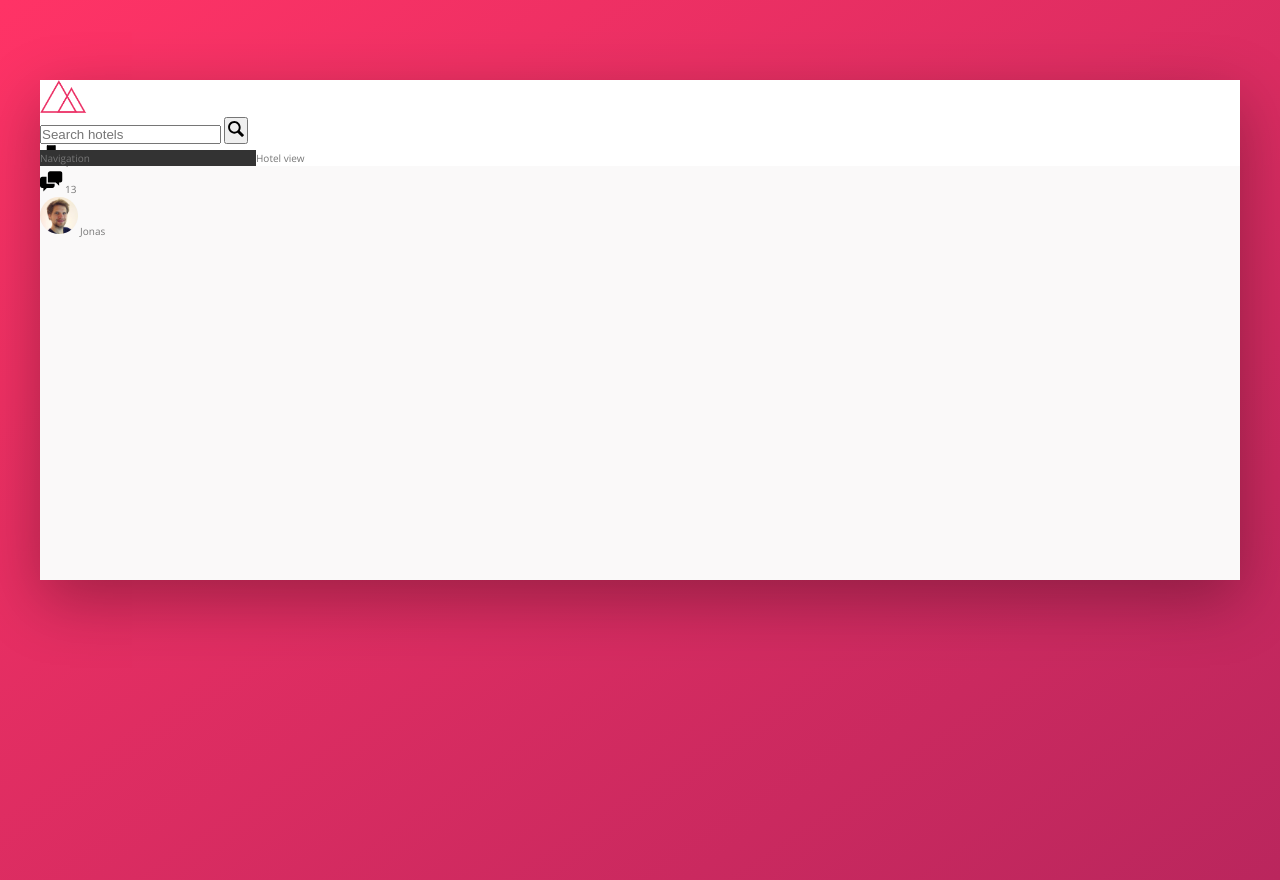
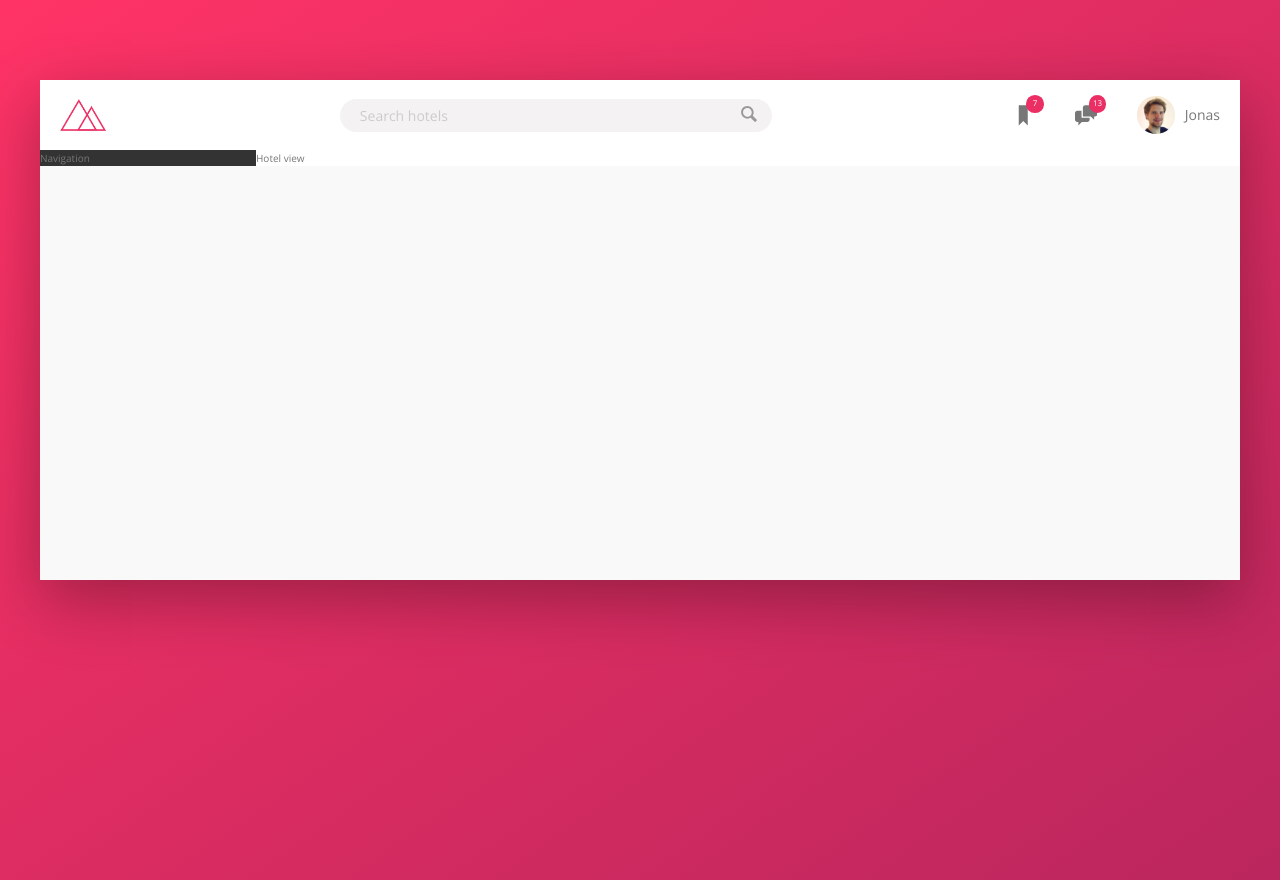
Before and after one commit to yuriandev/Trillo, a website: page index.html in a window 1280 px wide. Drawn offline with nearby package versions, Linux system fonts and the light colour scheme.

Commit message:
feat: add the header

```diff
--- a/sass/_components.scss
+++ b/sass/_components.scss
@@ -2,44 +2,112 @@
 //LOGO
 .logo {
   height: 3.25rem;
+  margin-left: 2rem;
 }
 
 ///////////////////////
 //SEARCH
 .search {
+  flex: 0 0 40%;
+  display: flex;
+  align-items: center;
+  justify-content: center;
+
   &__input {
+    font-family: inherit;
+    font-size: inherit;
+    color: inherit;
+    background-color: var(--color-grey-light-2);
+    border: none;
+    padding: 0.7rem 2rem;
+    border-radius: 10rem;
+    width: 90%;
+    transition: all 0.2s;
+    margin-right: -3.25rem;
+
+    &:focus {
+      outline: none;
+      width: 100%;
+      background-color: var(--color-grey-light-3);
+    }
+
+    &::-webkit-input-placeholder {
+      font-weight: 100;
+      color: var(--color-grey-light-4);
+    }
+  }
+
+  &__input:focus + &__button {
+    background-color: var(--color-grey-light-3);
   }
 
   &__button {
+    border: none;
+    background-color: var(--color-grey-light-2);
+
+    &:focus {
+      outline: none;
+    }
+
+    &:active {
+      transform: translateY(0.2rem);
+    }
   }
 
   &__icon {
     height: 2rem;
     width: 2rem;
+    fill: var(--color-grey-dark-3);
   }
 }
 ///////////////////////
 //USER NAV
 .user-nav {
+  align-self: stretch;
+  display: flex;
+  align-items: center;
+
+  & > * {
+    padding: 0 2rem;
+    cursor: pointer;
+    height: 100%;
+    display: flex;
+    align-items: center;
+  }
+
+  & > *:hover {
+    background-color: var(--color-grey-light-2);
+  }
+
   &__icon-box {
+    position: relative;
   }
 
   &__icon {
     height: 2.25rem;
     width: 2.25rem;
+    fill: var(--color-grey-dark-2);
   }
 
   &__notification {
-  }
+    font-size: 0.8rem;
+    height: 1.75rem;
+    width: 1.75rem;
+    border-radius: 50%;
+    background-color: var(--color-primary);
+    color: #fff;
+    position: absolute;
+    top: 1.5rem;
+    right: 1.1rem;
 
-  &__user {
+    display: flex;
+    align-items: center;
+    justify-content: center;
   }
 
   &__user-photo {
     height: 3.75rem;
     border-radius: 50%;
-  }
-
-  &__user-name {
+    margin-right: 1rem;
   }
 }
--- a/sass/_layout.scss
+++ b/sass/_layout.scss
@@ -8,9 +8,14 @@
 }
 
 .header {
+  font-size: 1.4rem;
   height: 7rem;
   background-color: #fff;
   border-bottom: var(--color-grey-light-2);
+
+  display: flex;
+  justify-content: space-between;
+  align-items: center;
 }
 
 .content {
```
Also changed, not shown: css/style.css, 1 other file.
